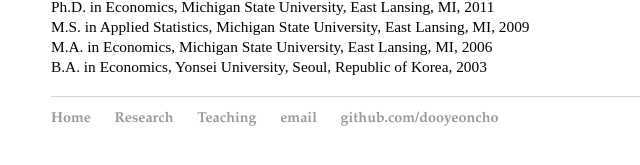
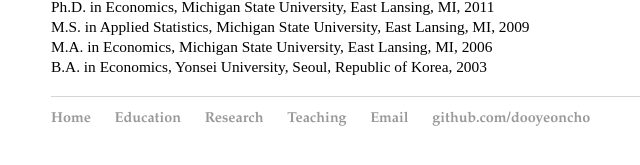
Before and after one commit to dooyeoncho/dooyeoncho.github.io, a Jekyll site: the page built from index.html, in a window 1280 px wide. Shown: the part 220-385 px from the top of the page, without its empty margins (141-781 px from the left). Built offline with Jekyll 4.4.1, drawn with Linux system fonts in a browser that asks for light colours.

Commit message:
Update default.html

```diff
--- a/_layouts/default.html
+++ b/_layouts/default.html
@@ -19,9 +19,10 @@
 		<footer>
     		<ul>
 			<li><a href="https://dooyeoncho.github.io/">Home</a></li>
+			<li><a href="/pages/education.html"> Education</a></li>
 			<li><a href="/pages/research.html"> Research</a></li>
 			<li><a href="/pages/teaching.html"> Teaching</a></li>
-        		<li><a href="mailto:dooyeoncho@skku.edu">email</a></li>
+        		<li><a href="mailto:dooyeoncho@skku.edu">Email</a></li>
         		<li><a href="https://github.com/dooyeoncho" target="_blank">github.com/dooyeoncho</a></li>
 		</ul>
 		</footer>
```
